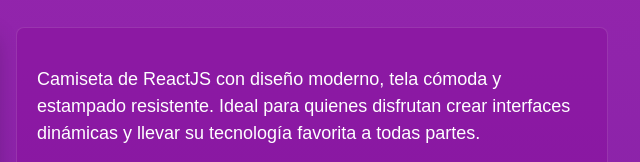
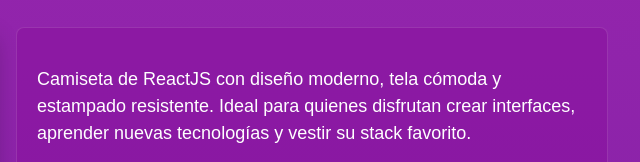
Before and after one commit to Escruceria/FrontEndStore, a plain HTML site: page producto.html in a window 1280 px wide. Shown: the part 311-473 px from the top of the page, 617-1257 px from the left. Drawn offline with Linux system fonts and the light colour scheme.

Commit message:
Corregir productos dinamicos en carrito

```diff
--- a/js/app.js
+++ b/js/app.js
@@ -1,9 +1,105 @@
 const CLAVE_CARRITO = 'frontendStoreCarrito';
+const PRODUCTOS = {
+    vuejs: {
+        nombre: 'VueJS',
+        precio: 25,
+        imagen: 'img/1.jpg'
+    },
+    angularjs: {
+        nombre: 'AngularJS',
+        precio: 25,
+        imagen: 'img/2.jpg'
+    },
+    reactjs: {
+        nombre: 'ReactJS',
+        precio: 25,
+        imagen: 'img/3.jpg'
+    },
+    redux: {
+        nombre: 'Redux',
+        precio: 25,
+        imagen: 'img/4.jpg'
+    },
+    nodejs: {
+        nombre: 'Node.js',
+        precio: 25,
+        imagen: 'img/5.jpg'
+    },
+    sass: {
+        nombre: 'SASS',
+        precio: 25,
+        imagen: 'img/6.jpg'
+    },
+    html5: {
+        nombre: 'HTML5',
+        precio: 25,
+        imagen: 'img/7.jpg'
+    },
+    github: {
+        nombre: 'GitHub',
+        precio: 25,
+        imagen: 'img/8.jpg'
+    },
+    bulmacss: {
+        nombre: 'BulmaCSS',
+        precio: 25,
+        imagen: 'img/9.jpg'
+    },
+    typescript: {
+        nombre: 'TypeScript',
+        precio: 25,
+        imagen: 'img/10.jpg'
+    },
+    drupal: {
+        nombre: 'Drupal',
+        precio: 25,
+        imagen: 'img/11.jpg'
+    },
+    javascript: {
+        nombre: 'JavaScript',
+        precio: 25,
+        imagen: 'img/12.jpg'
+    },
+    graphql: {
+        nombre: 'GraphQL',
+        precio: 25,
+        imagen: 'img/13.jpg'
+    },
+    wordpress: {
+        nombre: 'WordPress',
+        precio: 25,
+        imagen: 'img/14.jpg'
+    }
+};
 
 document.addEventListener('DOMContentLoaded', () => {
+    cargarDetalleProducto();
     inicializarFormularioProducto();
     mostrarCarrito();
 });
+
+function cargarDetalleProducto() {
+    const formulario = document.querySelector('#formulario-carrito');
+
+    /** Si no estamos en la página de producto, no hace falta buscar parámetros. */
+    if (!formulario) {
+        return;
+    }
+
+    const parametros = new URLSearchParams(window.location.search);
+    const idProducto = parametros.get('id') || 'reactjs';
+    const producto = PRODUCTOS[idProducto] || PRODUCTOS.reactjs;
+
+    document.querySelector('#producto-nombre').textContent = producto.nombre;
+    document.querySelector('#producto-imagen').src = producto.imagen;
+    document.querySelector('#producto-imagen').alt = `Camiseta de ${producto.nombre}`;
+    document.querySelector('#producto-descripcion').textContent = crearDescripcion(producto.nombre);
+    document.title = `${producto.nombre} - FrontEnd Store`;
+
+    formulario.dataset.nombre = producto.nombre;
+    formulario.dataset.precio = producto.precio;
+    formulario.dataset.imagen = producto.imagen;
+}
 
 function inicializarFormularioProducto() {
     const formulario = document.querySelector('#formulario-carrito');
@@ -111,3 +207,7 @@
 function formatearPrecio(valor) {
     return `$${valor}`;
 }
+
+function crearDescripcion(nombre) {
+    return `Camiseta de ${nombre} con diseño moderno, tela cómoda y estampado resistente. Ideal para quienes disfrutan crear interfaces, aprender nuevas tecnologías y vestir su stack favorito.`;
+}
--- a/producto.html
+++ b/producto.html
@@ -25,14 +25,14 @@
     </nav>
 
     <main class="contenedor">
-        <h1>ReactJS</h1>
+        <h1 id="producto-nombre">ReactJS</h1>
 
         <!-- Detalle del producto seleccionado y formulario de compra. -->
         <div class="camisa">
-            <img class="camisa__imagen" src="img/3.jpg" alt="Camiseta de ReactJS">
+            <img class="camisa__imagen" id="producto-imagen" src="img/3.jpg" alt="Camiseta de ReactJS">
 
             <div class="camisa__contenido">
-                <p>Camiseta de ReactJS con diseño moderno, tela cómoda y estampado resistente. Ideal para quienes disfrutan crear interfaces dinámicas y llevar su tecnología favorita a todas partes.</p>
+                <p id="producto-descripcion">Camiseta de ReactJS con diseño moderno, tela cómoda y estampado resistente. Ideal para quienes disfrutan crear interfaces dinámicas y llevar su tecnología favorita a todas partes.</p>
 
                 <form class="formulario" id="formulario-carrito" action="#" method="post" data-nombre="ReactJS" data-precio="25" data-imagen="img/3.jpg">
                     <select class="formulario__campo" name="talla" aria-label="Seleccionar talla" required>
```
Also changed, not shown: index.html (+14 -14 lines).
